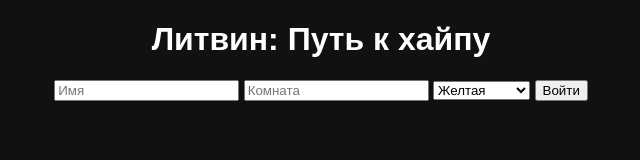
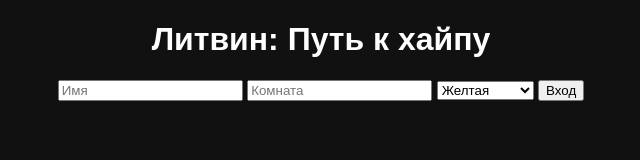
Before and after one commit to pupinupi/Litvin-game-hype-, a website: page public/index.html in a window 1280 px wide. Shown: the full height of the page, 319-959 px from the left. Drawn offline with nearby package versions, Linux system fonts and the light colour scheme; no server answers.

Commit message:
Update index.html

```diff
--- a/public/index.html
+++ b/public/index.html
@@ -18,7 +18,7 @@
 <option value="purple">Фиолетовая</option>
 </select>
 
-<button onclick="join()">Войти</button>
+<button onclick="join()">Вход</button>
 
 <script src="/socket.io/socket.io.js"></script>
 <script src="lobby.js"></script>
```
